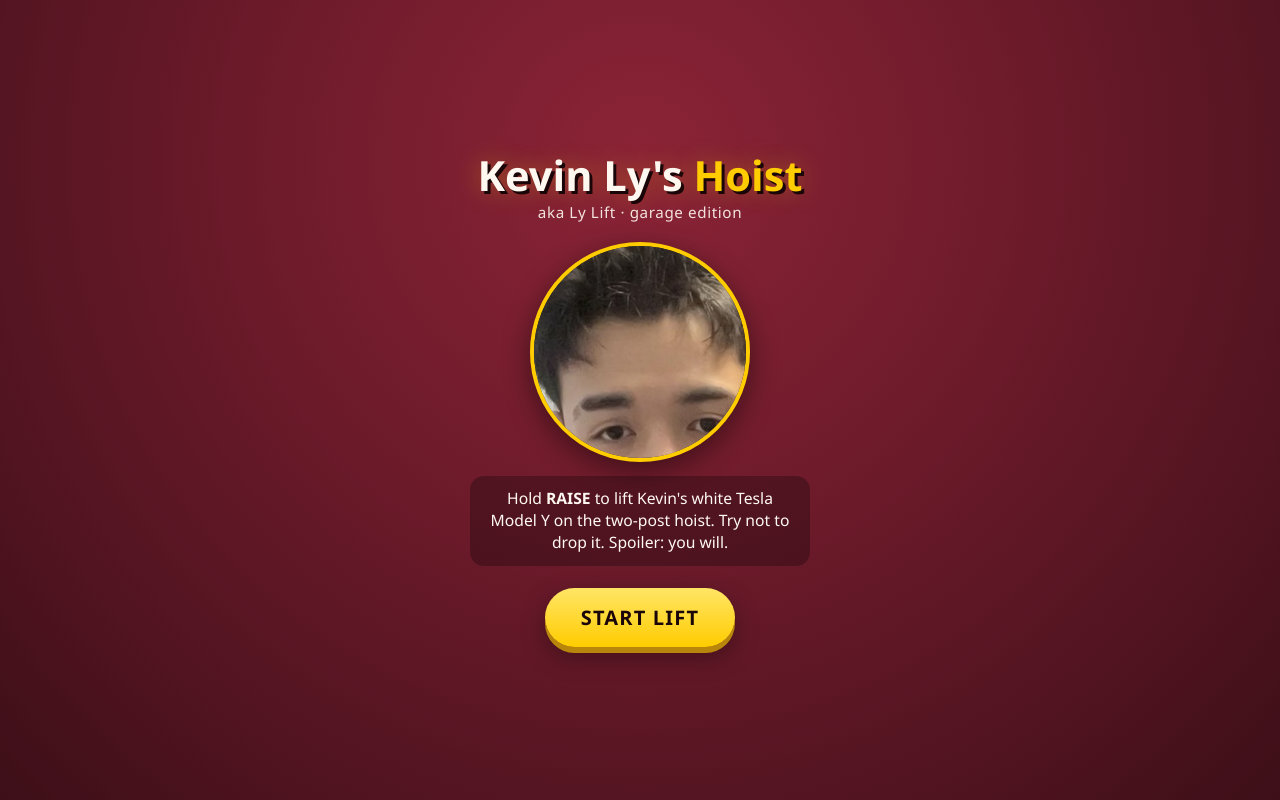
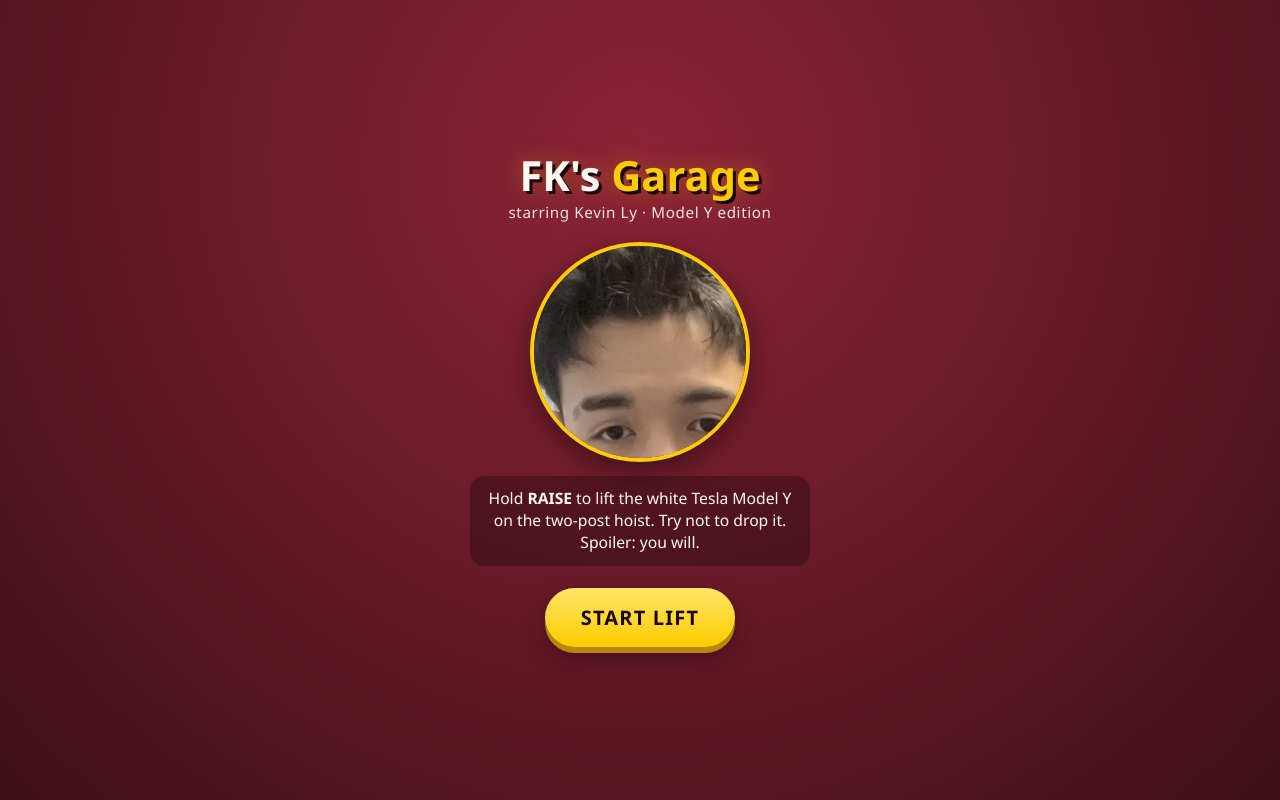
Before and after one commit to josephrdemontigny-hash/kevin-hoist, a plain HTML site: page index.html in a window 1280 px wide. Drawn offline with Linux system fonts and the light colour scheme.

Commit message:
Rename to FK's Garage

```diff
--- a/index.html
+++ b/index.html
@@ -4,7 +4,7 @@
   <meta charset="UTF-8" />
   <meta name="viewport" content="width=device-width, initial-scale=1, maximum-scale=1, user-scalable=no" />
   <meta name="theme-color" content="#6b1a2a" />
-  <title>Kevin Ly's Hoist — Ly Lift</title>
+  <title>FK's Garage</title>
   <style>
     :root {
       --bg: #6b1a2a;
@@ -388,11 +388,11 @@
 <body>
   <!-- START -->
   <div id="start-screen" class="screen active">
-    <h1>Kevin Ly's <span>Hoist</span></h1>
-    <p class="tag">aka Ly Lift · garage edition</p>
+    <h1>FK's <span>Garage</span></h1>
+    <p class="tag">starring Kevin Ly · Model Y edition</p>
     <img class="kevin-hero" src="kevin.jpg" alt="Kevin Ly" />
     <p class="blurb">
-      Hold <strong>RAISE</strong> to lift Kevin's white Tesla Model Y on the two-post hoist.
+      Hold <strong>RAISE</strong> to lift the white Tesla Model Y on the two-post hoist.
       Try not to drop it. Spoiler: you will.
     </p>
     <button class="btn" id="start-btn" type="button">START LIFT</button>
```
